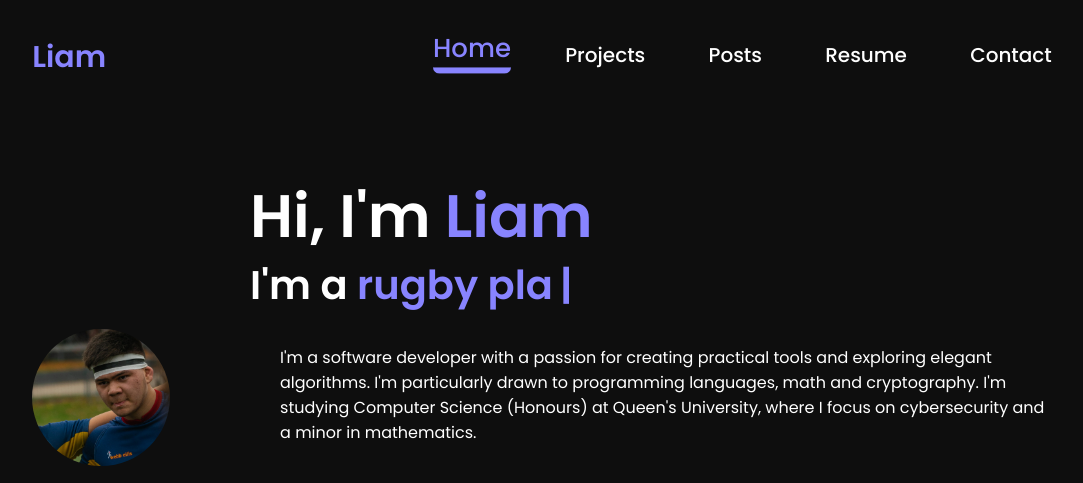
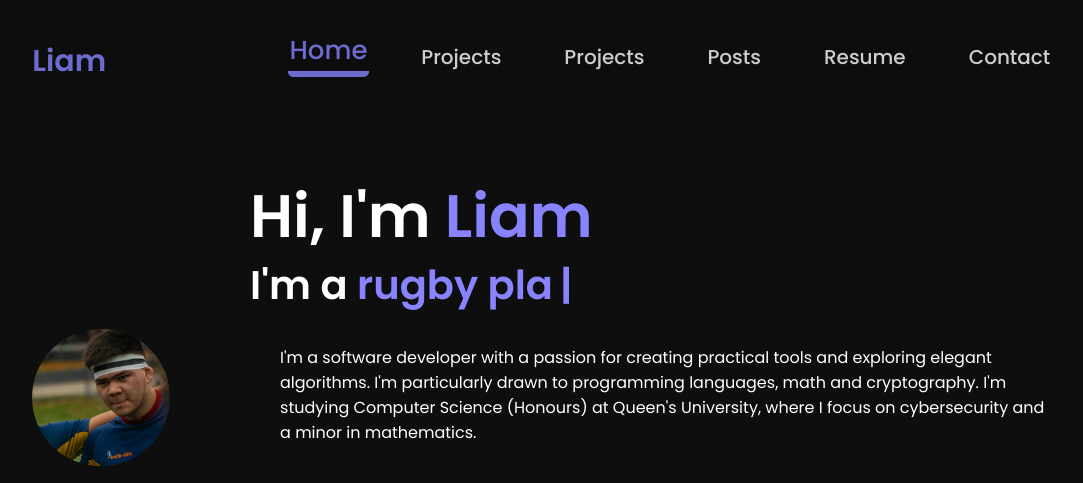
Before and after one commit to liamweeks/liamweeks.github.io, a plain HTML site: page index.html in a window 1280 px wide. Shown: the top 483 px of the page, without its empty margins (83-1166 px from the left). Drawn offline with nearby package versions, Linux system fonts and the light colour scheme; files that its build step writes are made by us from their sources.

Commit message:
fixed header

```diff
--- a/index.html
+++ b/index.html
@@ -19,14 +19,17 @@
 
     <body>
         <header>
-            <a href="#" class="logo">Liam</a>
+            <a href="" class="logo">Liam</a>
 
-            <nav>
-                <a href="#" class="active">Home</a>
-                <a href="#projects">Projects</a>
-                <a href="#posts">Posts</a>
-                <a href="LiamWeeksResume.pdf">Resume</a>
-                <a href="#">Contact</a>
+            <nav class="navbar">
+                <ul>
+                    <li><a href="#contact">Contact</a></li>
+                    <li><a href="LiamWeeksResume.pdf">Resume</a></li>
+                    <li><a href="#posts">Posts</a></li>
+                    <li><a href="#projects">Projects</a></li>
+                    <li><a href="#projects">Projects</a></li>
+                    <li><a href="" class="active">Home</a></li>
+                </ul>
             </nav>
         </header>
 
--- a/style.css
+++ b/style.css
@@ -1,4 +1,7 @@
 @import url("https://fonts.googleapis.com/css2?family=Poppins%3Awght%40100%3B200%3B300%3B400%3B500%3B600&display=swap");
+@use postcss-mixins;
+@use postcss-nested;
+@use postcss-simple-vars;
 
 :root {
     --background_colour: #0e0e0e;
@@ -42,6 +45,7 @@ header {
     justify-content: space-between;
     align-items: center;
     z-index: 100;
+    opacity: 0.8;
 }
 
 .logo {
@@ -77,6 +81,7 @@ nav {
 @media (max-width: 995px) {
     nav {
         position: absolute;
+        flex-direction: column; /* force horizontal layout */
         top: 0;
         display: none;
         right: 0;
@@ -355,6 +360,10 @@ img {
     border-radius: 4rem;
 }
 
+.content {
+    opacity: 0.8;
+}
+
 .card h2 {
     margin: 0.5rem;
     padding: 0.5rem;
@@ -372,3 +381,26 @@ img {
     color: #fff;
     padding: 0.5rem;
 }
+.navbar ul {
+    list-style-type: none;
+    background-color: var(--background_colour);
+    padding: 0px;
+    margins: 0px;
+    overflow: hidden;
+}
+
+.navbar a {
+    color: white;
+    text-decoration: none;
+    padding: 0.15rem;
+    display: block;
+    text-align: center;
+}
+
+.navbar a:hover {
+    color: var(--accent_1);
+}
+
+.navbar li {
+    float: right;
+}
```
